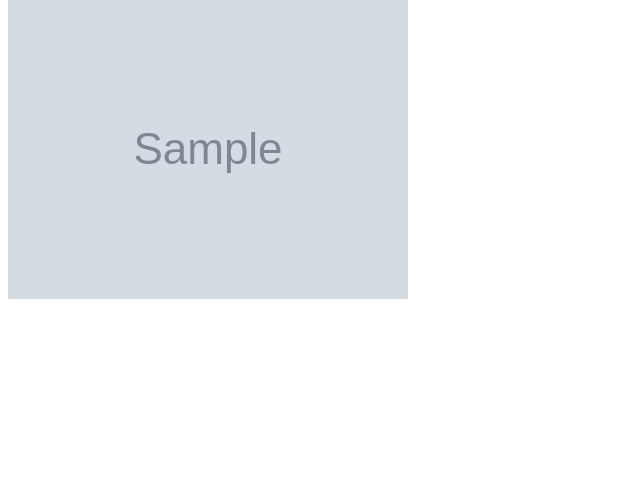
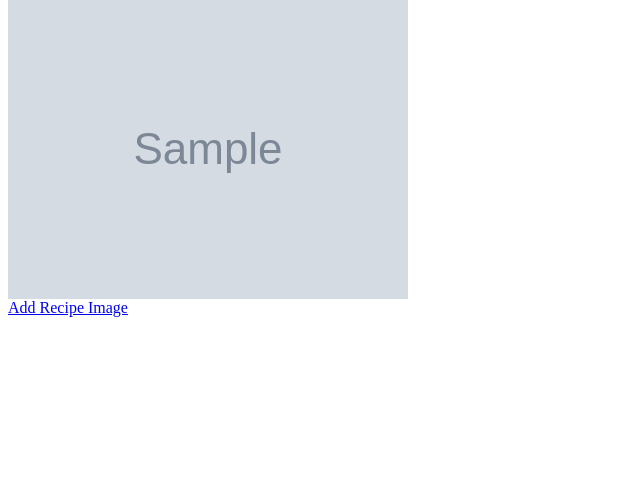
Before and after one commit to EnsoSantos/recipebook, a Django app: page /recipe/1/ in a window 1280 px wide. Shown: the part 288-779 px from the top of the page, without its empty margins (0-640 px from the left). Run offline with Django 5.2, Linux system fonts and the light colour scheme; a user stored in the database is signed in; tables that the repository leaves empty hold one stand-in row (values such as "Sample post"); grey boxes marked "Sample" are stand-in pictures.

Commit message:
added recipe_image view, html, and url

```diff
--- a/ledger/forms.py
+++ b/ledger/forms.py
@@ -8,7 +8,7 @@ class RecipeForm(forms.ModelForm):
         exclude = ['author', 'created_on', 'updated_on']
         fields = ['name', ]
 
-class RecipeImage(forms.ModelForm):
+class RecipeImageForm(forms.ModelForm):
     class Meta:
         model = RecipeImage
         fields = ['image', 'description', ]
--- a/ledger/templates/ledger/recipe_detail.html
+++ b/ledger/templates/ledger/recipe_detail.html
@@ -16,6 +16,9 @@
       {% empty %}
          <p>No images.</p>
       {% endfor %}
+      <footer>
+         <a href="{% url 'ledger:recipe_image' %}">Add Recipe Image</a>
+     </footer>
    {% else %}
       <p>Please <a href="/registration/login.html">log in.</a></p>
    {% endif %}
--- a/ledger/urls.py
+++ b/ledger/urls.py
@@ -1,5 +1,5 @@
 from django.urls import path
-from .views import recipes_list, recipe_detail, recipe_create
+from .views import recipes_list, recipe_detail, recipe_create, recipe_image
 from . import views
 
 urlpatterns = [
@@ -9,6 +9,7 @@ urlpatterns = [
     path('login/', views.login_view, name='login'),
     path('logout/', views.logout_view, name='logout'),
     path('recipe/add/', views.recipe_create, name='recipe_create'),
+    path('recipe/<int:pk>/add_image', views.recipe_image, name='recipe_image'),
 ]
 
 
--- a/ledger/views.py
+++ b/ledger/views.py
@@ -6,7 +6,7 @@ from django.http import HttpResponseRedirect
 from django.shortcuts import render
 from django.urls import reverse
 from django.contrib.auth.models import User
-from .forms import RecipeForm
+from .forms import RecipeForm, RecipeImageForm
 
 @login_required
 def recipes_list(request):
@@ -69,3 +69,27 @@ def recipe_create(request):
     }
 
     return render(request, 'ledger/recipe_form.html', ctx)
+
+
+@login_required
+def recipe_image(request, pk):
+    try:
+        recipe = Recipe.objects.get(pk=pk)
+    except Recipe.DoesNotExist:
+        return redirect('ledger:recipes_list')
+
+    if request.method == 'POST':
+        form = RecipeImageForm(request.POST, request.FILES)
+        if form.is_valid():
+            recipe_image = form.save(commit=False)
+            recipe_image.recipe = recipe
+            recipe_image.save()
+            return redirect('ledger:recipe_detail', pk=recipe.pk)
+    else:
+        recipe_image_form = RecipeImageForm()
+
+    context = {
+        'recipe_image_form': recipe_image_form,
+        'recipe': recipe,
+    }
+    return render(request, 'ledger/recipe_image_form.html', context)
```
Also changed, not shown: ledger/templates/ledger/recipe_image_form.html (added, +14 -0 lines).
